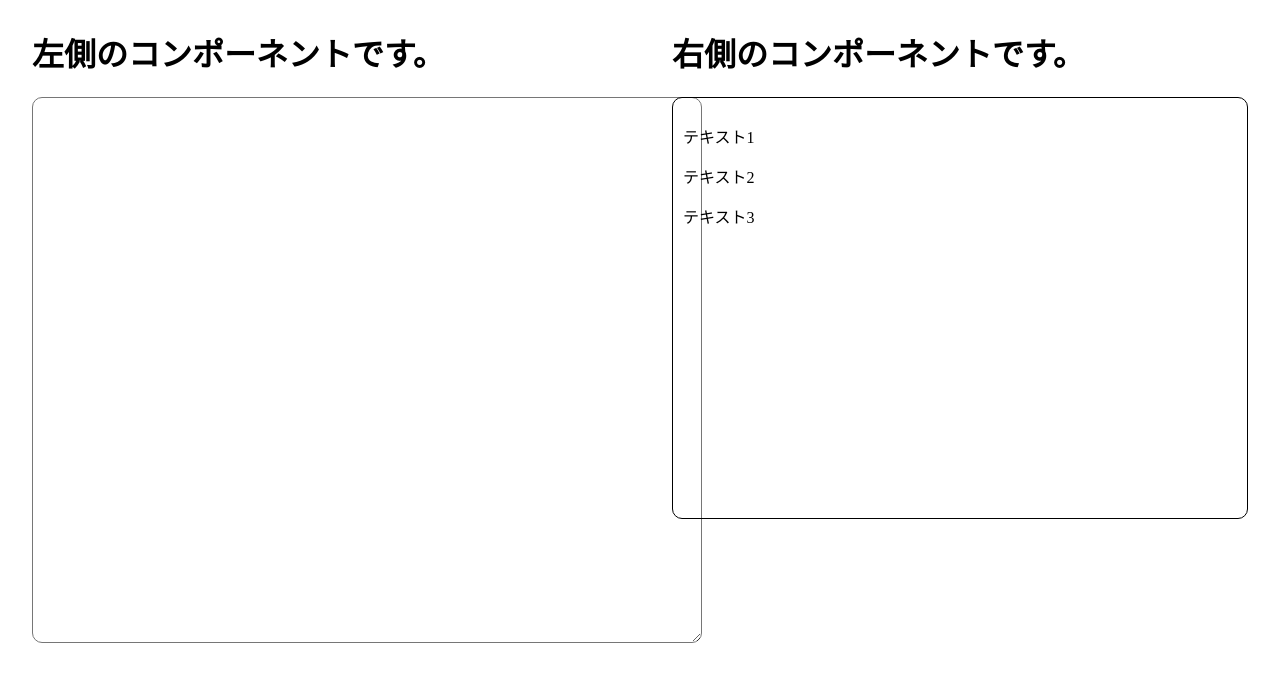
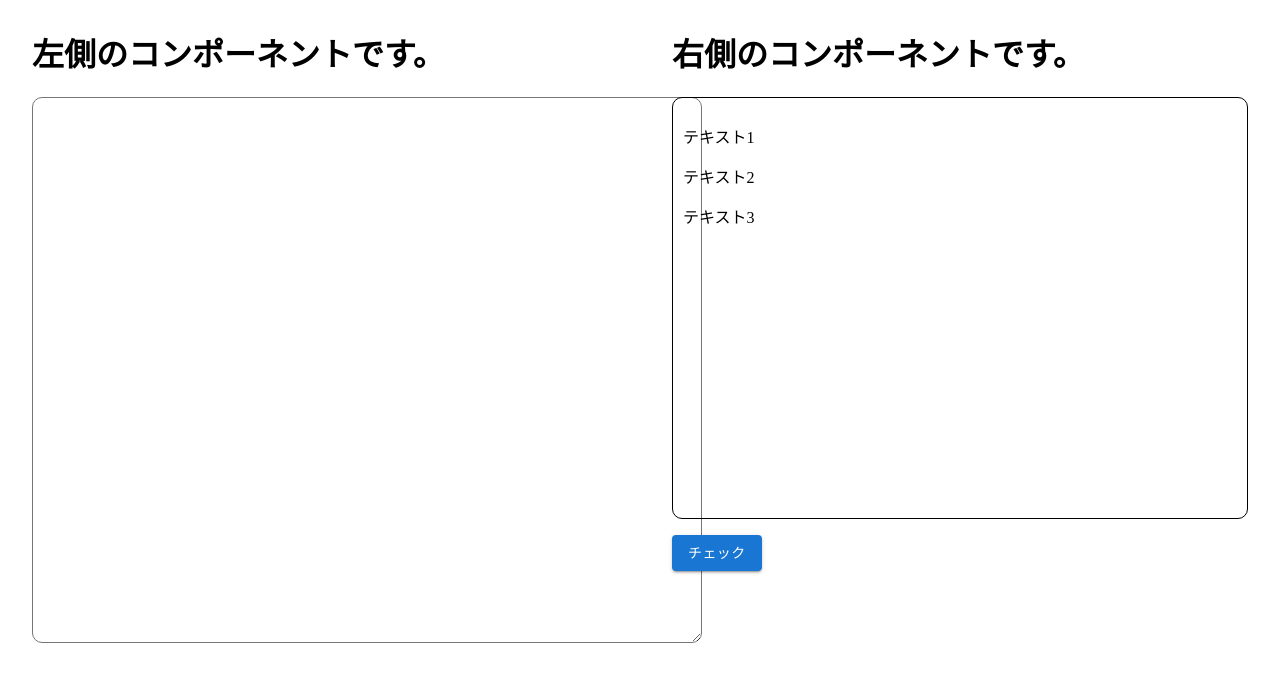
Before and after one commit to KHashimoto3/HCG2023, a React (Vite) app in the folder front/: page / in a window 1280 px wide. Shown: the top 682 px of the page. Built offline with nearby package versions, Linux system fonts and the light colour scheme.

Commit message:
チェックボタンを配置した。

```diff
--- a/front/src/components/features/CodeCheckList.tsx
+++ b/front/src/components/features/CodeCheckList.tsx
@@ -1,4 +1,4 @@
-import { Box, Container } from "@mui/material";
+import { Box, Button, Container } from "@mui/material";
 
 export const CodeCheckList = () => {
   return (
@@ -18,6 +18,9 @@ export const CodeCheckList = () => {
           <p>テキスト2</p>
           <p>テキスト3</p>
         </Box>
+        <Button variant="contained" sx={{ mt: 2 }}>
+          チェック
+        </Button>
       </Container>
     </>
   );
```
